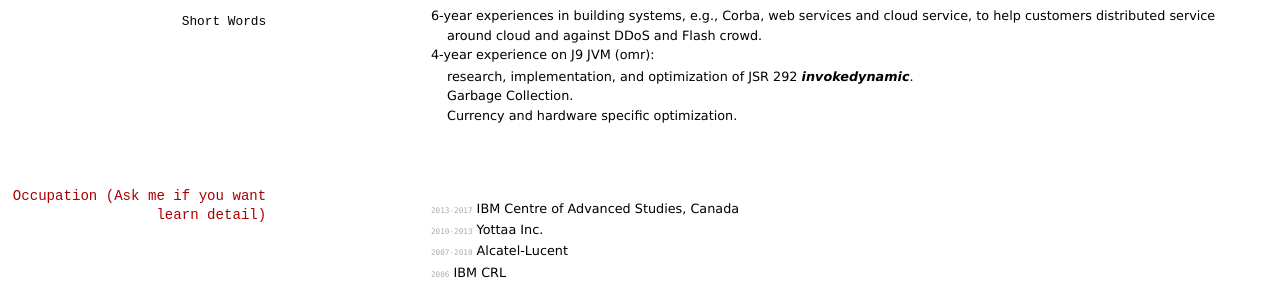
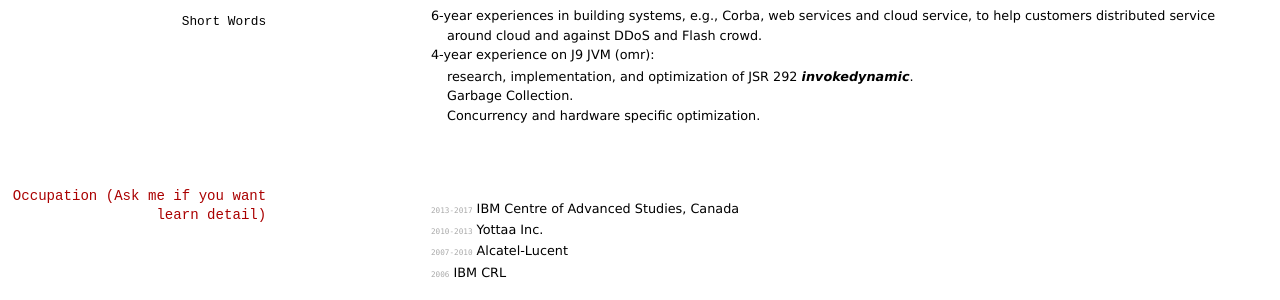
Before and after one commit to xushijie/wodaxia, a Jekyll site: the page built from index.md, in a window 1280 px wide. Shown: the part 370-670 px from the top of the page. Built offline with Jekyll 4.4.1, drawn with Linux system fonts in a browser that asks for light colours.

Commit message:
Update index.md

```diff
--- a/index.md
+++ b/index.md
@@ -27,7 +27,7 @@
 - 4-year experience on J9 JVM (omr):
     - research, implementation, and optimization of JSR 292 *invokedynamic*.
     - Garbage Collection.
-	- Currency and hardware specific optimization.
+	- Concurrency and hardware specific optimization.
 
 ## Occupation (Ask me if you want learn detail)
 
```
